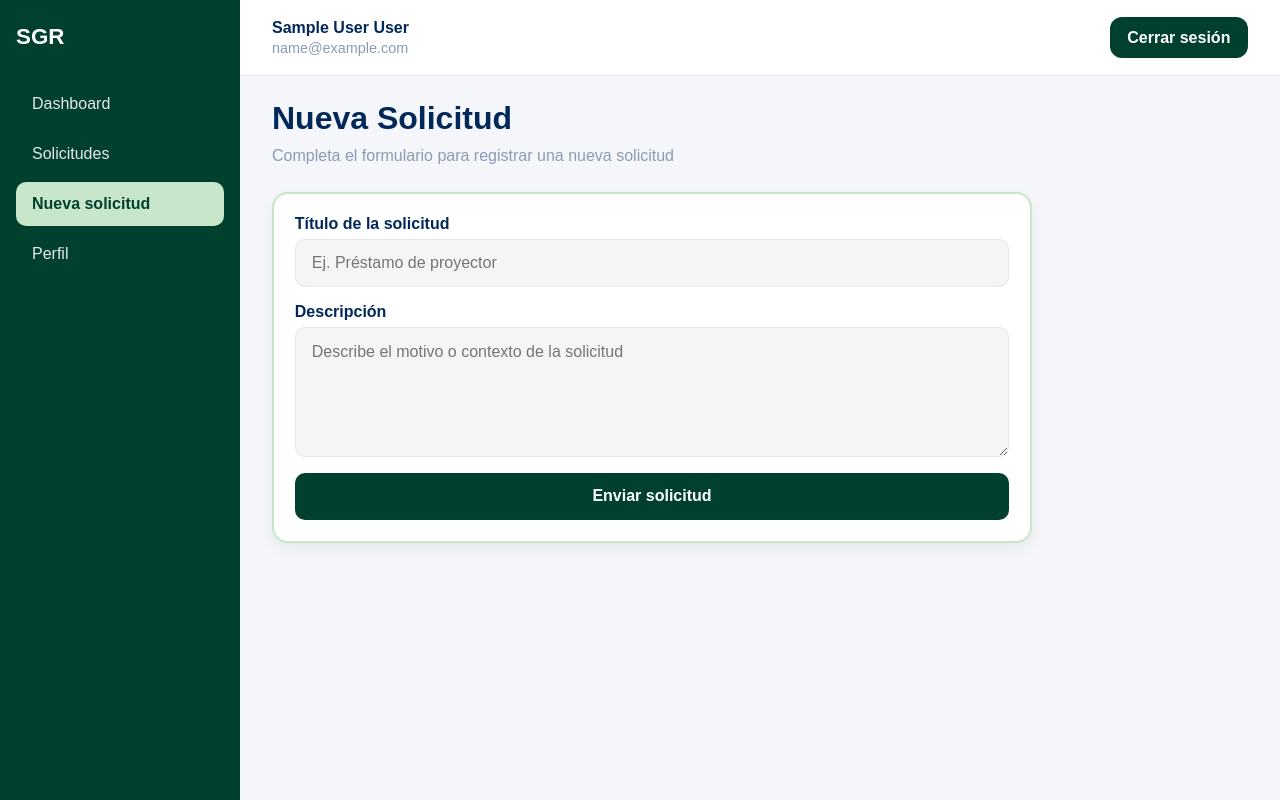
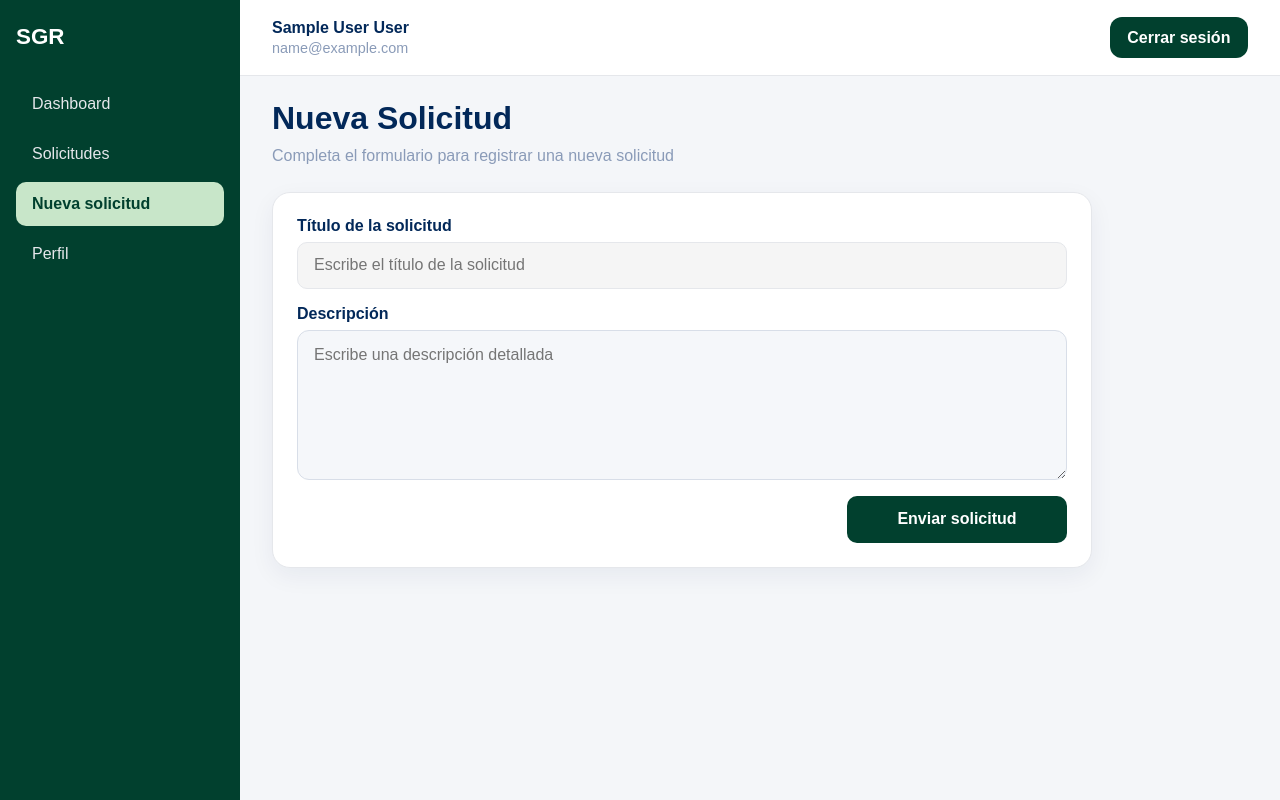
Before and after one commit to GatoGroZero/resource-management-system, a React app in the folder web/: page /requests/new in a window 1280 px wide. Built offline with nearby package versions, Linux system fonts and the light colour scheme; sample sign-in values are in the browser's storage; the HTML template or start-up script is replaced by a standard one.

Commit message:
style(web): refinar vistas de solicitudes y formulario de nueva solicitud

```diff
--- a/web/src/pages/requests/NewRequestPage.jsx
+++ b/web/src/pages/requests/NewRequestPage.jsx
@@ -5,6 +5,7 @@ import DashboardLayout from '../../components/layout/DashboardLayout'
 import PageHeader from '../../components/common/PageHeader'
 import AppInput from '../../components/common/AppInput'
 import AppButton from '../../components/common/AppButton'
+import AppCard from '../../components/common/AppCard'
 import { createRequest } from '../../api/requestApi'
 import { useAuth } from '../../context/AuthContext'
 import { showToast } from '../../utils/alertUtils'
@@ -52,57 +53,75 @@ function NewRequestPage() {
         subtitle="Completa el formulario para registrar una nueva solicitud"
       />
 
-      <div style={cardStyle}>
-        <form onSubmit={handleSubmit(onSubmit)} style={{ display: 'flex', flexDirection: 'column', gap: '1rem' }}>
+      <AppCard style={formCardStyle}>
+        <form onSubmit={handleSubmit(onSubmit)} style={formStyle}>
           <AppInput
             label="Título de la solicitud"
-            placeholder="Ej. Préstamo de proyector"
+            placeholder="Escribe el título de la solicitud"
             error={errors.title?.message}
             {...register('title')}
           />
 
-          <div style={{ display: 'flex', flexDirection: 'column', gap: '0.4rem' }}>
-            <label style={{ fontWeight: '600', color: '#022859' }}>Descripción</label>
+          <div style={fieldStyle}>
+            <label style={labelStyle}>Descripción</label>
             <textarea
-              placeholder="Describe el motivo o contexto de la solicitud"
+              placeholder="Escribe una descripción detallada"
               {...register('description')}
               style={textareaStyle}
             />
             {errors.description && (
-              <span style={{ color: '#8B0000', fontSize: '0.85rem' }}>
-                {errors.description.message}
-              </span>
+              <span style={errorStyle}>{errors.description.message}</span>
             )}
           </div>
 
-          <AppButton type="submit" disabled={isSubmitting}>
-            {isSubmitting ? 'Guardando...' : 'Enviar solicitud'}
-          </AppButton>
+          <div style={{ display: 'flex', justifyContent: 'flex-end' }}>
+            <AppButton type="submit" disabled={isSubmitting} style={{ minWidth: '220px' }}>
+              {isSubmitting ? 'Guardando...' : 'Enviar solicitud'}
+            </AppButton>
+          </div>
         </form>
-      </div>
+      </AppCard>
     </DashboardLayout>
   )
 }
 
-const cardStyle = {
-  background: '#FFFFFF',
-  padding: '1.3rem',
-  borderRadius: '16px',
-  boxShadow: '0 6px 16px rgba(0,0,0,0.06)',
-  border: '2px solid #C8E6C9',
-  maxWidth: '760px',
+const formCardStyle = {
+  maxWidth: '820px',
+  padding: '1.5rem',
+}
+
+const formStyle = {
+  display: 'flex',
+  flexDirection: 'column',
+  gap: '1rem',
+}
+
+const fieldStyle = {
+  display: 'flex',
+  flexDirection: 'column',
+  gap: '0.45rem',
+}
+
+const labelStyle = {
+  fontWeight: '600',
+  color: '#022859',
 }
 
 const textareaStyle = {
-  minHeight: '130px',
+  minHeight: '150px',
   padding: '0.95rem 1rem',
-  borderRadius: '10px',
-  border: '1px solid #E5E7EB',
+  borderRadius: '12px',
+  border: '1px solid #D8DEE8',
   outline: 'none',
-  background: '#F5F5F5',
+  background: '#F5F7FA',
   color: '#022859',
   resize: 'vertical',
   font: 'inherit',
 }
 
+const errorStyle = {
+  color: '#8B0000',
+  fontSize: '0.85rem',
+}
+
 export default NewRequestPage
--- a/web/src/pages/requests/RequestsPage.jsx
+++ b/web/src/pages/requests/RequestsPage.jsx
@@ -3,6 +3,7 @@ import DashboardLayout from '../../components/layout/DashboardLayout'
 import PageHeader from '../../components/common/PageHeader'
 import StatusBadge from '../../components/common/StatusBadge'
 import AppButton from '../../components/common/AppButton'
+import AppCard from '../../components/common/AppCard'
 import { approveRequest, getAllRequests, rejectRequest } from '../../api/requestApi'
 import { useAuth } from '../../context/AuthContext'
 import { showToast } from '../../utils/alertUtils'
@@ -64,43 +65,46 @@ function RequestsPage() {
     <DashboardLayout>
       <PageHeader
         title="Solicitudes"
-        subtitle={isAdmin ? 'Administra las solicitudes registradas' : 'Consulta tus solicitudes'}
+        subtitle={isAdmin ? 'Administra las solicitudes registradas' : 'Consulta tus solicitudes registradas'}
       />
 
       {loading ? (
-        <div style={cardStyle}>
-          <p style={{ color: '#8A9BB8' }}>Cargando solicitudes...</p>
-        </div>
+        <AppCard>
+          <p style={mutedStyle}>Cargando solicitudes...</p>
+        </AppCard>
       ) : visibleRequests.length === 0 ? (
-        <div style={cardStyle}>
-          <p style={{ color: '#8A9BB8' }}>No hay solicitudes registradas.</p>
-        </div>
+        <AppCard>
+          <p style={mutedStyle}>No hay solicitudes registradas.</p>
+        </AppCard>
       ) : (
-        <div style={{ display: 'grid', gap: '1rem' }}>
+        <div style={listStyle}>
           {visibleRequests.map((request) => (
-            <div key={request.id} style={cardStyle}>
-              <div style={topRowStyle}>
+            <AppCard key={request.id} style={requestCardStyle}>
+              <div style={requestTopRowStyle}>
                 <div>
-                  <h3 style={titleStyle}>{request.title}</h3>
+                  <h3 style={requestTitleStyle}>{request.title}</h3>
                   <p style={mutedStyle}>
-                    Solicitante: {request.requester?.name} {request.requester?.lastName}
+                    {request.requester?.name} {request.requester?.lastName}
                   </p>
                 </div>
 
                 <StatusBadge status={request.status} />
               </div>
 
-              <p style={descriptionStyle}>{request.description}</p>
+              <div style={detailBoxStyle}>
+                <span style={detailLabelStyle}>Descripción</span>
+                <p style={detailValueStyle}>{request.description}</p>
+              </div>
 
               {request.responseMessage && (
                 <div style={responseBoxStyle}>
-                  <strong style={{ color: '#01402E' }}>Respuesta:</strong>{' '}
-                  <span style={{ color: '#01402E' }}>{request.responseMessage}</span>
+                  <span style={detailLabelStyle}>Respuesta</span>
+                  <p style={responseTextStyle}>{request.responseMessage}</p>
                 </div>
               )}
 
               {isAdmin && request.status === 'PENDING' && (
-                <div style={{ display: 'flex', gap: '0.75rem', flexWrap: 'wrap', marginTop: '1rem' }}>
+                <div style={actionsRowStyle}>
                   <AppButton onClick={() => handleApprove(request.id)}>
                     Aprobar
                   </AppButton>
@@ -113,7 +117,7 @@ function RequestsPage() {
                   </AppButton>
                 </div>
               )}
-            </div>
+            </AppCard>
           ))}
         </div>
       )}
@@ -121,25 +125,27 @@ function RequestsPage() {
   )
 }
 
-const cardStyle = {
-  background: '#FFFFFF',
-  padding: '1.3rem',
-  borderRadius: '16px',
-  boxShadow: '0 6px 16px rgba(0,0,0,0.06)',
-  border: '2px solid #C8E6C9',
+const listStyle = {
+  display: 'grid',
+  gap: '1rem',
 }
 
-const topRowStyle = {
+const requestCardStyle = {
+  padding: '1.4rem',
+}
+
+const requestTopRowStyle = {
   display: 'flex',
   justifyContent: 'space-between',
   alignItems: 'flex-start',
   gap: '1rem',
-  marginBottom: '0.8rem',
+  marginBottom: '1rem',
 }
 
-const titleStyle = {
+const requestTitleStyle = {
   color: '#022859',
-  marginBottom: '0.35rem',
+  fontSize: '1.15rem',
+  marginBottom: '0.3rem',
 }
 
 const mutedStyle = {
@@ -147,17 +153,43 @@ const mutedStyle = {
   fontSize: '0.92rem',
 }
 
-const descriptionStyle = {
-  color: '#022859',
-  lineHeight: '1.6',
-  marginBottom: '0.9rem',
+const detailBoxStyle = {
+  background: '#F9FAFB',
+  border: '1px solid #E5E7EB',
+  borderRadius: '14px',
+  padding: '1rem',
+  marginBottom: '0.85rem',
 }
 
 const responseBoxStyle = {
   background: '#F0FFF4',
   border: '1px solid #C8E6C9',
-  padding: '0.8rem',
-  borderRadius: '10px',
+  borderRadius: '14px',
+  padding: '1rem',
+  marginBottom: '0.85rem',
+}
+
+const detailLabelStyle = {
+  display: 'block',
+  color: '#8A9BB8',
+  fontSize: '0.85rem',
+  marginBottom: '0.4rem',
+}
+
+const detailValueStyle = {
+  color: '#022859',
+  lineHeight: '1.6',
+}
+
+const responseTextStyle = {
+  color: '#01402E',
+  lineHeight: '1.6',
+}
+
+const actionsRowStyle = {
+  display: 'flex',
+  gap: '0.75rem',
+  flexWrap: 'wrap',
   marginTop: '0.5rem',
 }
 
```
